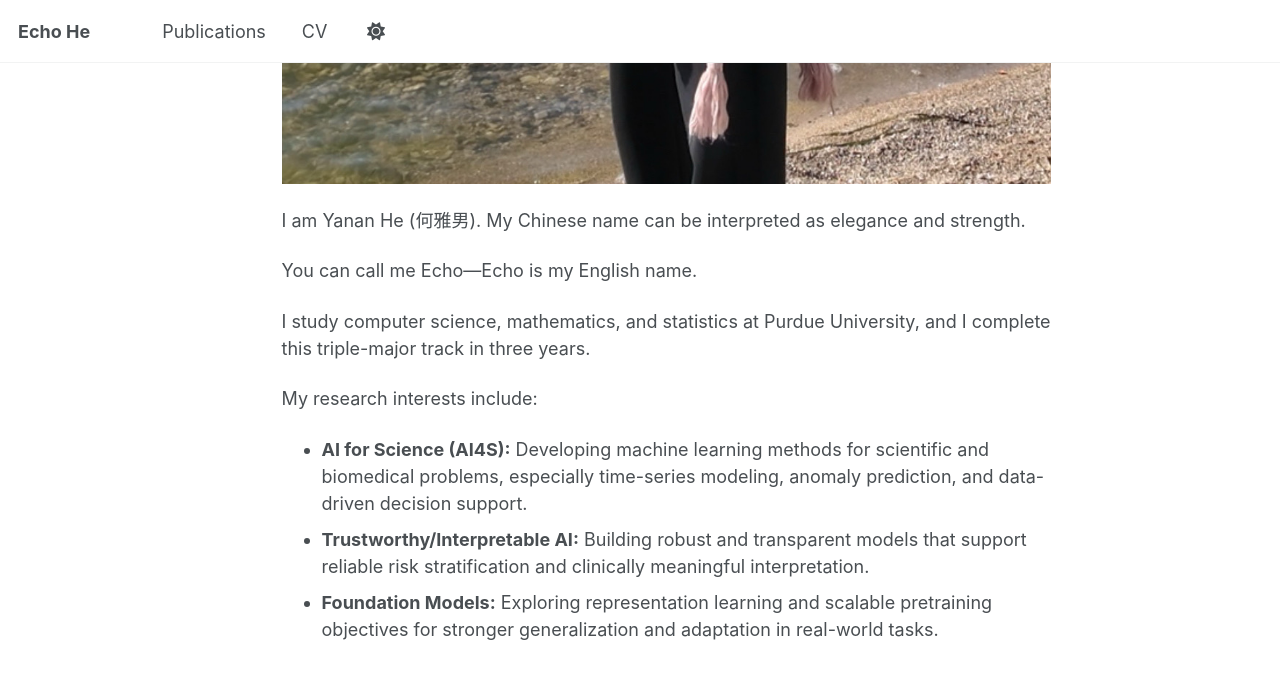
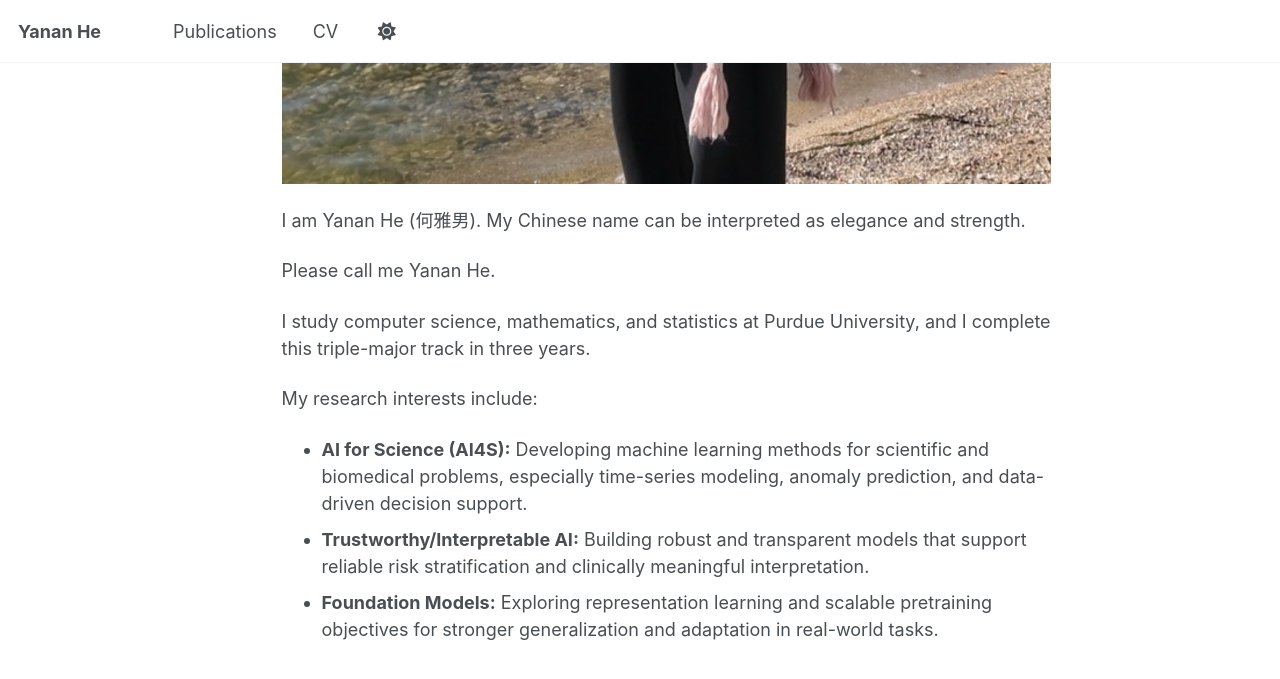
Before and after one commit to Echoo113/Echoo113.github.io, a Jekyll site: the page built from index.md, in a window 1280 px wide and 900 px high, scrolled down 1039 px. Shown: the top 679 px of the window. Built offline with Jekyll 4.4.1, drawn with Linux system fonts in a browser that asks for light colours.

Commit message:
Standardize displayed name to Yanan He

```diff
--- a/_config.yml
+++ b/_config.yml
@@ -9,7 +9,7 @@
 # Basic Site Settings
 locale                   : "en-US"
 site_theme               : "default"
-title                    : "Echo He"
+title                    : "Yanan He"
 title_separator          : "-"
 name                     : &name "Yanan He"
 description              : &description "CS, Math & Stats @ Purdue | Aspiring AI Researcher"
--- a/index.md
+++ b/index.md
@@ -9,7 +9,7 @@ author_profile: false
 
 I am Yanan He (何雅男). My Chinese name can be interpreted as elegance and strength.
 
-You can call me Echo—Echo is my English name.
+Please call me Yanan He.
 
 I study computer science, mathematics, and statistics at Purdue University, and I complete this triple-major track in three years.
 
```
Also changed, not shown: _pages/about.md (+1 -1 lines).
